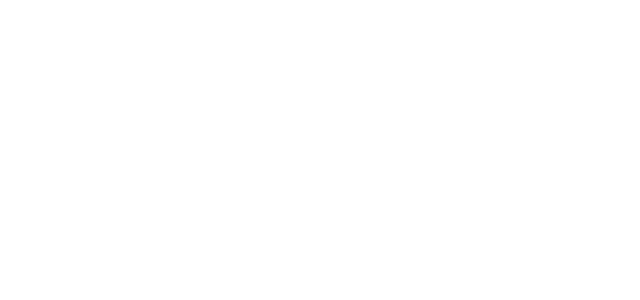
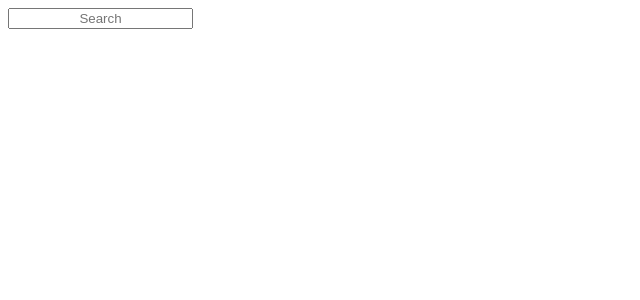
Before and after one commit to david-ting-dt/MakeSearchGreatAgain, a React (Create React App) app: page / in a window 1280 px wide. Shown: the top 300 px of the page, without its empty margins (0-640 px from the left). Built offline with nearby package versions, Linux system fonts and the light colour scheme.

Commit message:
input field added

```diff
--- a/src/components/App.js
+++ b/src/components/App.js
@@ -4,7 +4,10 @@ import '../styles/App.scss';
 function App() {
     return (
         <div className="App">
+            <input
+                placeholder="Search"
 
+            />
         </div>
     );
 }
--- a/src/styles/App.scss
+++ b/src/styles/App.scss
@@ -0,0 +1,3 @@
+input {
+    text-align: center;
+}
```
Also changed, not shown: package.json (line endings or trailing spaces), 1 other file (tests, documents, lock files or other folders).
